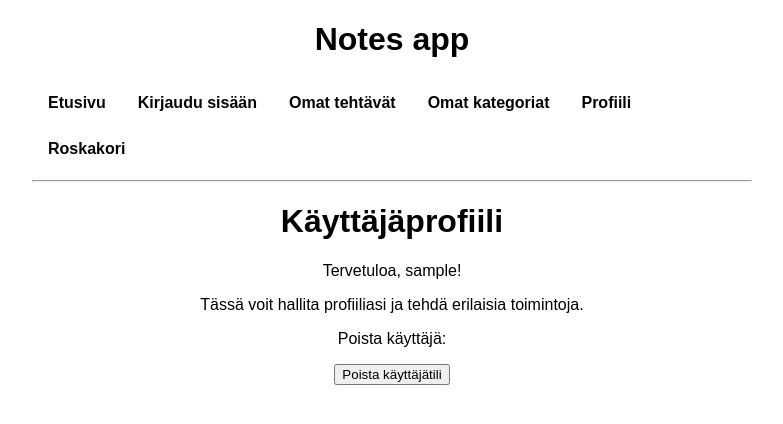
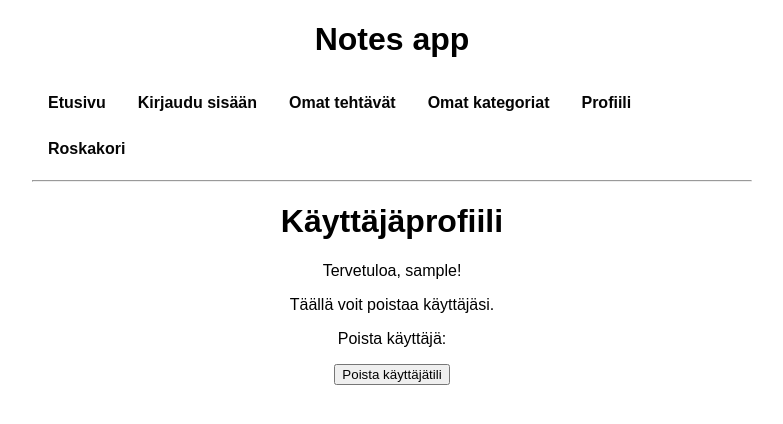
Before and after one commit to veeranniina/tsoha-teht-v-sovellus, a Flask app: template templates/profile.html in a window 1280 px wide. Shown: the top 424 px of the page, without its empty margins (248-1031 px from the left). Run offline with Flask 3, Linux system fonts and the light colour scheme; the template is opened without the code that fills it, so the values that code supplies are empty; the visitor is signed in with stand-in values (Sample User, id 1).

```diff
--- a/templates/profile.html
+++ b/templates/profile.html
@@ -3,7 +3,7 @@
 <div class="container">
     <h1>Käyttäjäprofiili</h1>
     <p>Tervetuloa, {{ session.username }}!</p>
-    <p>Tässä voit hallita profiiliasi ja tehdä erilaisia toimintoja.</p>
+    <p>Täällä voit poistaa käyttäjäsi.</p>
 
     <p>Poista käyttäjä:</p>
     <form method="POST" action="{{ url_for('delete_profile_route') }}">
```
